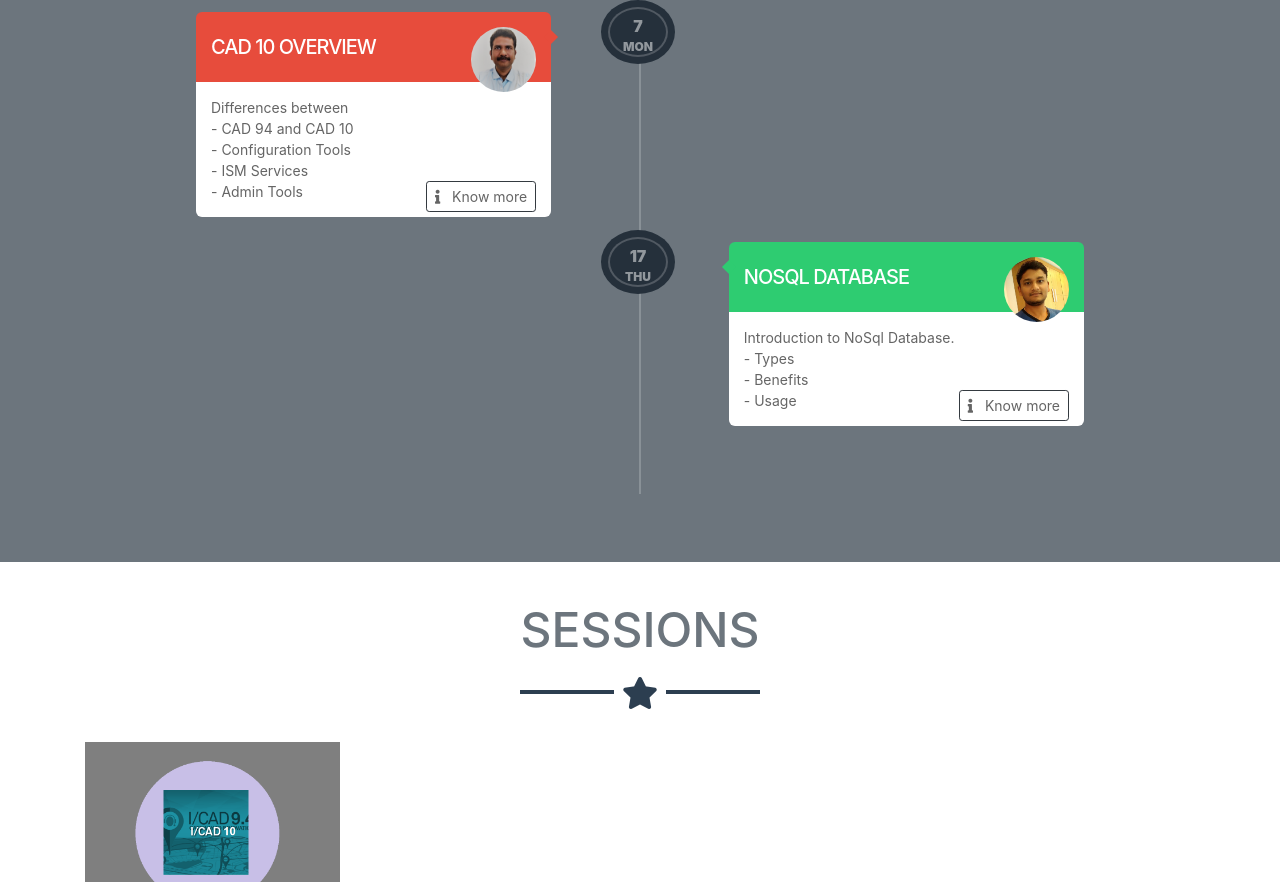
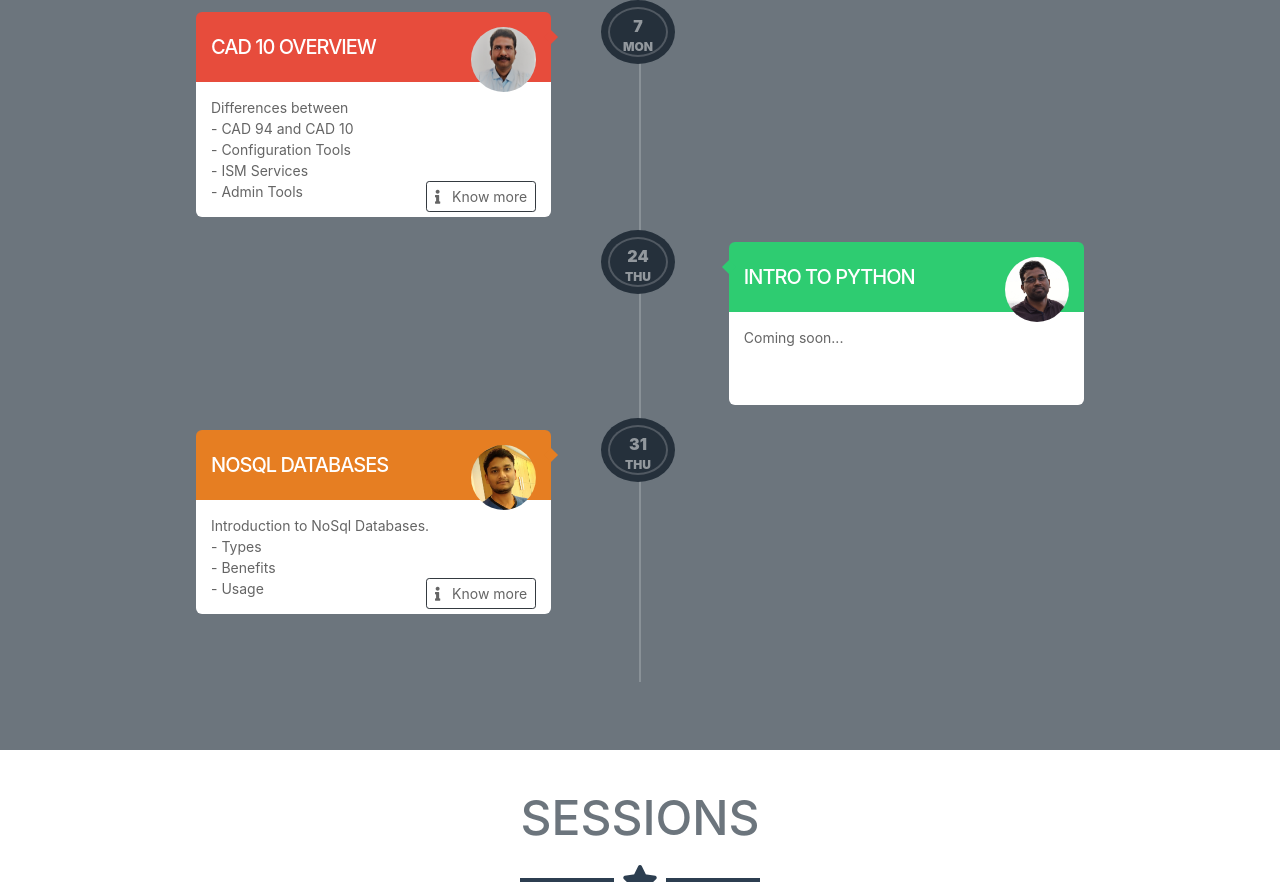
Before and after one commit to cnuis2cool/GPSTrainings, a website with bundled scripts: page index.html in a window 1280 px wide. Shown: the part 909-1791 px from the top of the page. Built offline with nearby package versions, Linux system fonts and the light colour scheme.

Commit message:
Updated schedule

```diff
--- a/index.html
+++ b/index.html
@@ -120,15 +120,30 @@
         <article>
           <div class="inner">
             <span class="date">
-              <span class="day">17</span>
+              <span class="day">24</span>
               <span class="weekday">THU</span>
             </span>
             <h2>
-              <span style="color: white;text-decoration-color: white; text-emphasis-color: white">NoSql Database</span>
+              <span style="color: white;text-decoration-color: white; text-emphasis-color: white">Intro to Python</span>
+              <img class="mx-auto rounded-circle float-right" height="65px" src="img/team/RamaKrishna.jpg" />
+            </h2>
+            <p>
+              Coming soon... </br></br></br>
+            </p>
+          </div>
+        </article>
+        <article>
+          <div class="inner">
+            <span class="date">
+              <span class="day">31</span>
+              <span class="weekday">THU</span>
+            </span>
+            <h2>
+              <span style="color: white;text-decoration-color: white; text-emphasis-color: white">NoSql Databases</span>
               <img class="mx-auto rounded-circle float-right" height="65px" src="img/team/Srinivas.jpg" />
             </h2>
             <p>
-              Introduction to NoSql Database. </br>- Types </br>- Benefits </br>- Usage
+              Introduction to NoSql Databases. </br>- Types </br>- Benefits </br>- Usage
               <a class="btn btn-sm btn-outline-dark float-right" data-toggle="modal" data-target="#nosql">
                 <i class="fa fa-info mr-2" aria-hidden="true"></i>
                 Know more
```
Also changed, not shown: img/team/RamaKrishna.jpg (added).
